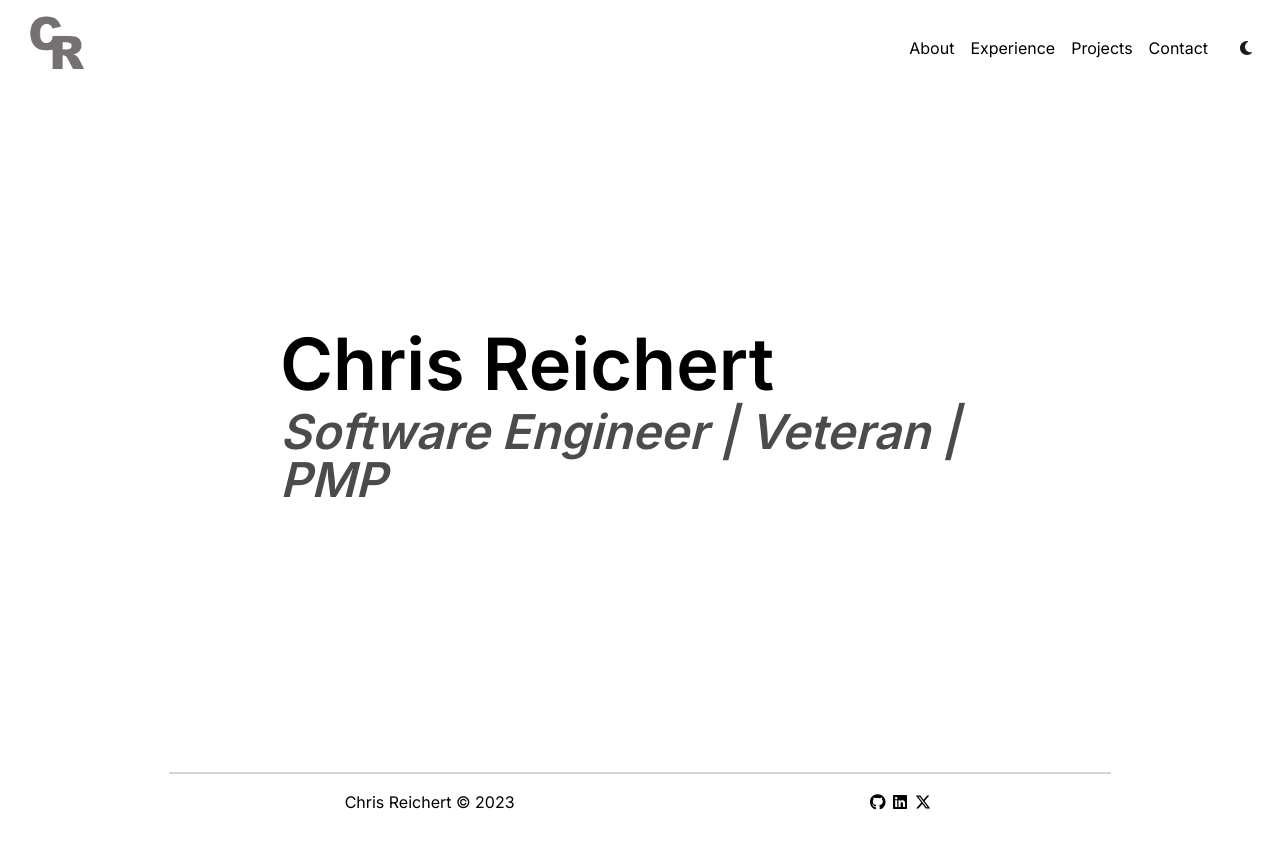
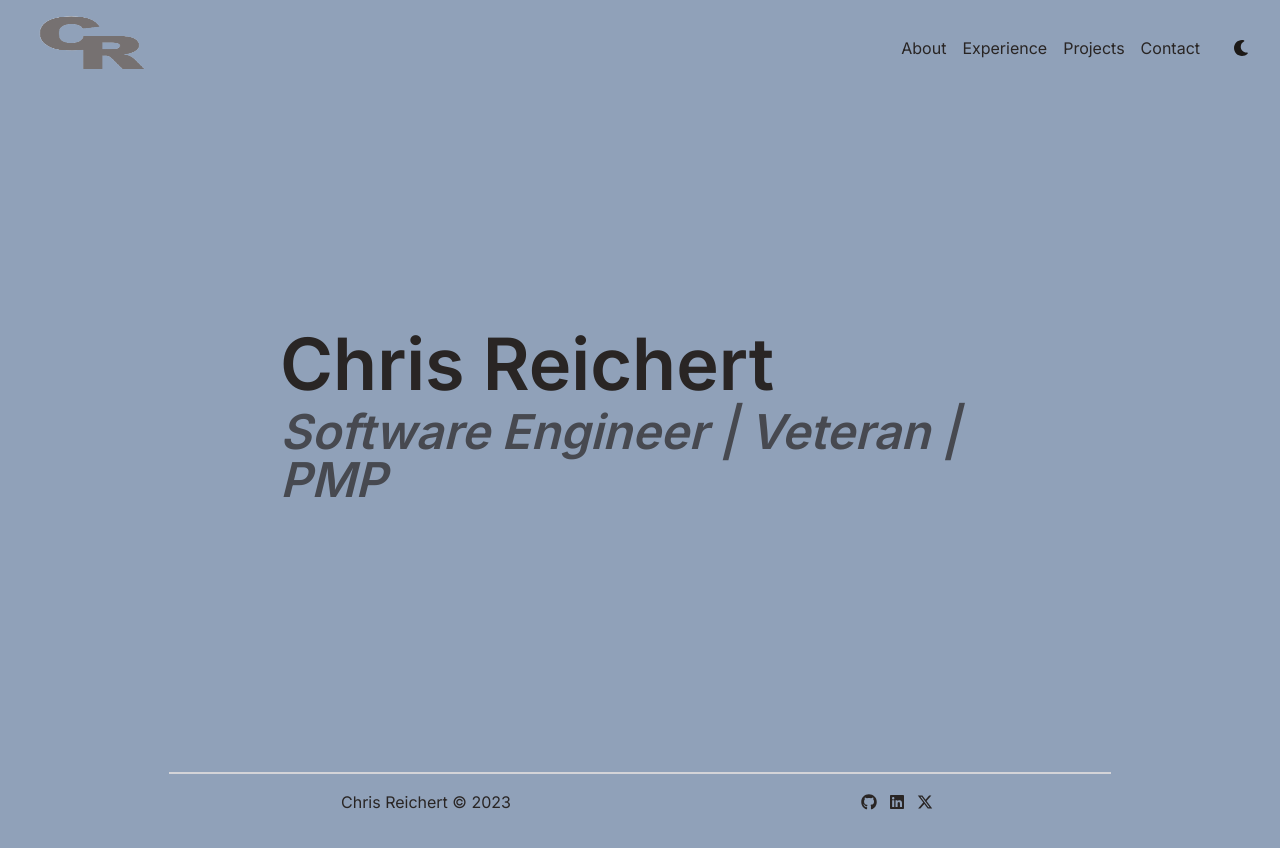
Before and after one commit to reichertc2/portfolio-main-fe, a Next.js app: page / in a window 1280 px wide. Shown: the top 848 px of the page. Built offline with nearby package versions, Linux system fonts and the light colour scheme.

Commit message:
updated npm packages

```diff
--- a/postcss.config.js
+++ b/postcss.config.js
@@ -1,6 +1,5 @@
 module.exports = {
   plugins: {
-    tailwindcss: {},
-    autoprefixer: {},
+    "@tailwindcss/postcss": {},
   },
-}
+};
--- a/src/app/_styles/globals.css
+++ b/src/app/_styles/globals.css
@@ -1,8 +1,5 @@
-@tailwind base;
-@tailwind components;
-@tailwind utilities;
-
-
+@import "tailwindcss";
+@config "../../../tailwind.config.js";
 
 /* :root {
   --foreground-rgb: 0, 0, 0;
--- a/src/app/layout.tsx
+++ b/src/app/layout.tsx
@@ -1,6 +1,6 @@
 "use client";
 
-import "./_styles/globals.css";
+import './_styles/globals.css'
 import { Inter } from "next/font/google";
 import { ThemeProvider } from "next-themes";
 import { Metadata } from "next";
--- a/tailwind.config.js
+++ b/tailwind.config.js
@@ -1,5 +1,4 @@
 /** @type {import('tailwindcss').Config} */
-
 module.exports = {
   content: [
     './src/pages/**/*.{js,ts,jsx,tsx,mdx}',
@@ -7,41 +6,34 @@
     './src/app/**/*.{js,ts,jsx,tsx,mdx}',
   ],
   darkMode: 'class',
-  theme:{
+  theme: {
     extend: {
-      animation: {
-        'moveline': 'moveline 6s linear forwards',
-      },
-      keyframes: {
-        moveline: {
-          '0%': { height: '0%' },
-          '100%': { height:'100%' },
-        },
-      },
-    },
-
-  },
       fontFamily: {
         sans: ['Graphik', 'sans-serif'],
         serif: ['Merriweather', 'serif'],
       },
-  extend: {
       spacing: {
         '8xl': '96rem',
         '9xl': '128rem',
       },
       borderRadius: {
         '4xl': '2rem',
-    }
       },
-  theme: {
-    extend: {
       backgroundImage: {
         'gradient-radial': 'radial-gradient(var(--tw-gradient-stops))',
         'gradient-conic':
             'conic-gradient(from 180deg at 50% 50%, var(--tw-gradient-stops))',
       },
+      animation: {
+        moveline: 'moveline 6s linear forwards',
+      },
+      keyframes: {
+        moveline: {
+          '0%': { height: '0%' },
+          '100%': { height: '100%' },
+        },
+      },
     },
   },
   plugins: [],
-}
+};
```
Also changed, not shown: package.json (+30 -34 lines), tsconfig.json (+20 -6 lines), 1 other file (tests, documents, lock files or other folders). Lines whose indentation alone changed are shown as unchanged.
